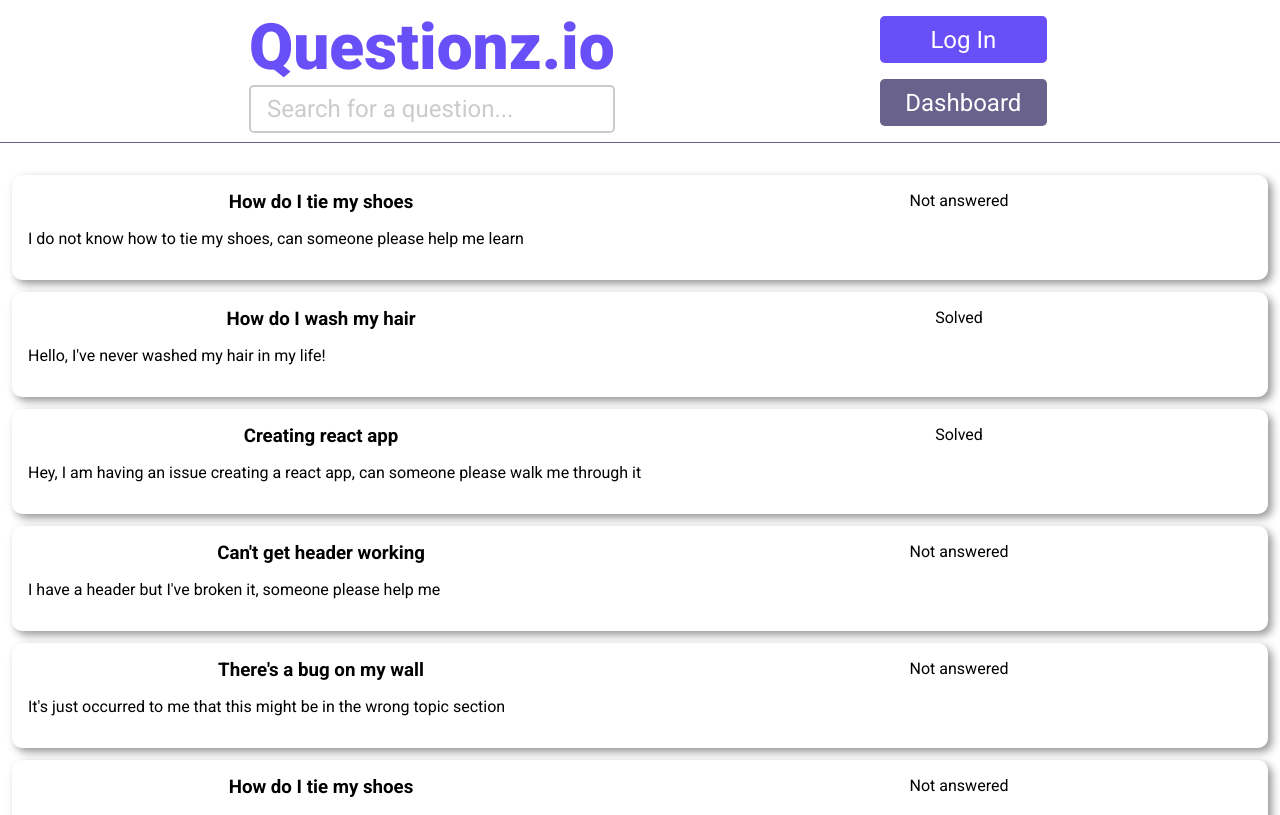
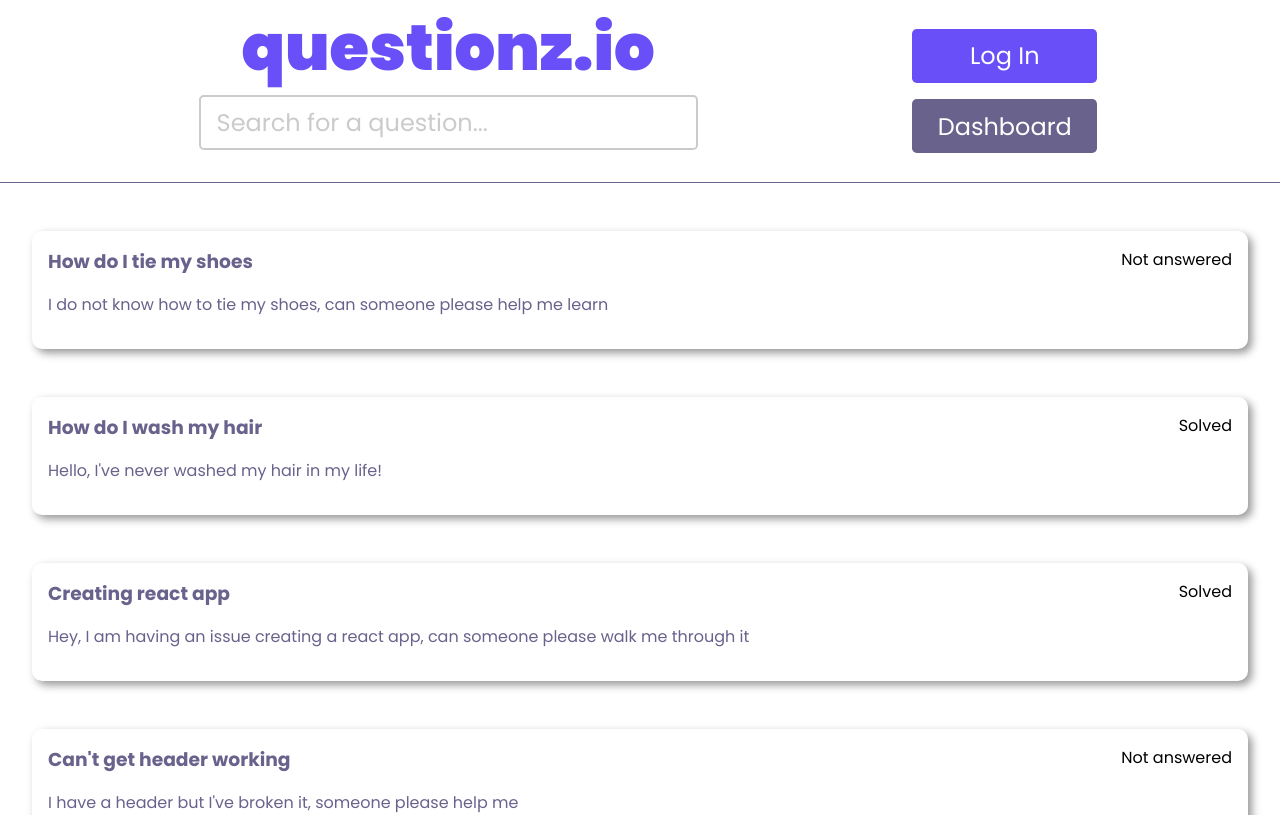
Before and after one commit to JaredS129/student-project--agile-dev-ops--aws-backend, a React (Create React App) app: page / in a window 1280 px wide. Shown: the top 815 px of the page. Built offline with nearby package versions, Linux system fonts and the light colour scheme.

Commit message:
Updated fonts and format to match wireframe

```diff
--- a/src/components/Header.css
+++ b/src/components/Header.css
@@ -1,10 +1,10 @@
-@import url("https://fonts.googleapis.com/css2?family=Roboto:wght@400;700;900&display=swap");
+@import url("https://fonts.googleapis.com/css2?family=Poppins:wght@400;700;900&display=swap");
 
 * {
   margin: 0;
   padding: 0;
   box-sizing: border-box;
-  font-family: "Roboto", sans-serif;
+  font-family: "Poppins", sans-serif;
 }
 
 ul {
@@ -35,14 +35,17 @@ ul {
   border: 0.15rem solid;
   border-radius: 0.3rem;
   opacity: 0.2;
+  font-family: "Poppins";
   font-size: 1.5rem;
   padding: 0.5rem 1rem;
+  margin-bottom: 2rem;
 }
 
 .header__nav--link {
   color: white;
   border-radius: 0.3rem;
   background-color: #684FF7;
+  font-family: "Poppins";
   font-size: 1.5rem;
   padding: 0.6rem;
   margin: 1rem;
--- a/src/components/Header.js
+++ b/src/components/Header.js
@@ -6,7 +6,7 @@ const Header = () => {
     <header>
       <div className="header">
         <div>
-          <h1 className="header__title">Questionz.io</h1>
+          <h1 className="header__title">questionz.io</h1>
           <form>
             <label htmlFor="title"></label>
             <input
--- a/src/components/questionlist/Question.css
+++ b/src/components/questionlist/Question.css
@@ -7,13 +7,20 @@
 }
 
 .title-format {
+  font-family: "Poppins";
+  text-align: left;
+  padding-left: 1rem;
+  color: #68628C;
+ }
 
- }
+.isanswered-format {
+    text-align: right;
+    padding-right: 1rem;
+}
 .summary-format {
     text-align: left;
-    padding-top: 1rem;
-    padding-left: 1rem;
-    padding-bottom: 1rem;
+    padding: 1rem;
+    color: #68628C;
 }
 
 .topic-format {
--- a/src/components/questionlist/Question.js
+++ b/src/components/questionlist/Question.js
@@ -4,8 +4,8 @@ const Question = ({ title, summary, topic, isAnswered }) => {
   return (
     <li>
       <div className="grid-container">
-        <h3>{title}</h3>
-        <p>{isAnswered ? "Solved" : "Not answered"}</p>
+        <h3 className="title-format">{title}</h3>
+        <p className="isanswered-format">{isAnswered ? "Solved" : "Not answered"}</p>
       </div>
       <p className="summary-format">{summary}</p>
       <p className="topic-format">{topic}</p>
--- a/src/components/questionlist/QuestionList.css
+++ b/src/components/questionlist/QuestionList.css
@@ -3,6 +3,6 @@
     padding-top: 1rem;
     padding-bottom: 1rem;
     border-radius: 0.625rem;
-    margin: 0.75rem;
+    margin: 3rem 2rem;
     box-shadow: 0.25rem 0.25rem 0.5rem #00000069;
   }
```
